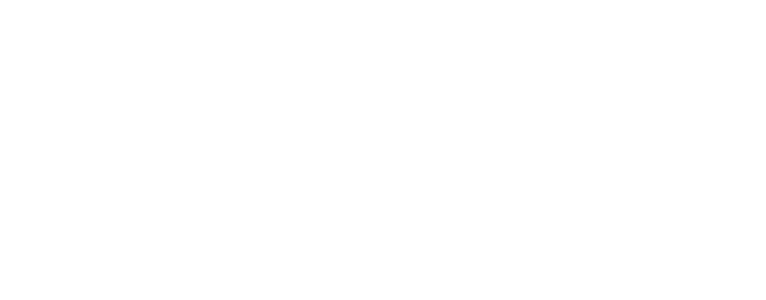
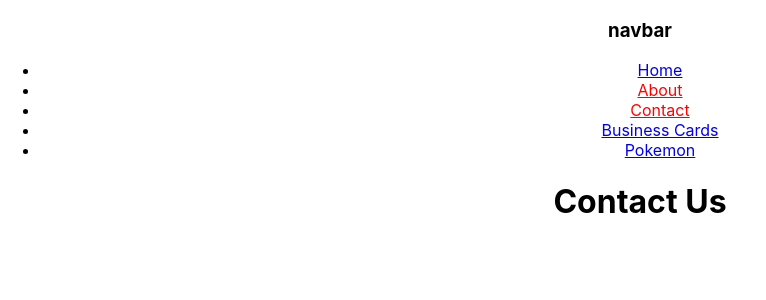
Before and after one commit to KiranWarren/coder-academy-course, a React (Create React App) app in the folder term-3/reactjs-forms/: page /about/contact in a window 1280 px wide. Before the commit this address had no page. Shown: the top 300 px of the page, without its empty margins (0-766 px from the left). Built offline with nearby package versions, Linux system fonts and the light colour scheme; the HTML template or start-up script is replaced by a standard one.

Commit message:
added navbar

```diff
--- a/term-3/reactjs-forms/src/App.js
+++ b/term-3/reactjs-forms/src/App.js
@@ -1,19 +1,24 @@
 import "./App.css";
+import NavBar from "./components/NavBar";
 import HomePage from "./pages/HomePage";
 import AboutPage from "./pages/AboutPage";
 import ContactPage from "./pages/ContactPage";
 import PokemonFetcherPage from "./pages/PokemonFetcherPage";
 import BusinessCardPage from "./pages/BusinessCardPage";
-import { Route, Routes } from "react-router-dom";
+import { Route, Routes, Outlet } from "react-router-dom";
 
 function App() {
   return (
     <div className="App">
+      <NavBar />
       <Routes>
         <Route path="/" element={<HomePage />} />
-        <Route path="/about" element={<AboutPage />} />
+        <Route path="/about" element={<Outlet />}>
+          <Route index element={<AboutPage />} />
+          <Route path="contact" element={<ContactPage />} />
+        </Route>
         <Route path="/pokemon" element={<PokemonFetcherPage />} />
-        <Route path="/contact" element={<ContactPage />} />
+        <Route path="/about/contact" element={<ContactPage />} />
         <Route path="/cards" element={<BusinessCardPage />} />
       </Routes>
     </div>
--- /dev/null
+++ b/term-3/reactjs-forms/src/components/NavBar.jsx
@@ -0,0 +1,26 @@
+// import { Link } from "react-router-dom";
+import { NavLink } from "react-router-dom";
+
+export default function NavBar() {
+    return (
+        <nav>
+            <h3>navbar</h3>
+            <ul>
+                <li><NavLink to='/' style={({isActive}) => isActive ? {color:"red"} : undefined}>Home</NavLink></li>
+                <li><NavLink to='/about' style={({isActive}) => isActive ? {color:"red"} : undefined}>About</NavLink></li>
+                <li><NavLink to='/about/contact' style={({isActive}) => isActive ? {color:"red"} : undefined}>Contact</NavLink></li>
+                <li><NavLink to='/cards' style={({isActive}) => isActive ? {color:"red"} : undefined}>Business Cards</NavLink></li>
+                <li><NavLink to='/pokemon' style={({isActive}) => isActive ? {color:"red"} : undefined}>Pokemon</NavLink></li>
+            </ul>
+
+
+            {/* <ul>
+                <li><Link to='/'>Home</Link></li>
+                <li><Link to='/about'>About</Link></li>
+                <li><Link to='/about/contact'>Contact</Link></li>
+                <li><Link to='/cards'>Business Cards</Link></li>
+                <li><Link to='/pokemon'>Pokemon</Link></li>
+            </ul> */}
+        </nav>
+    )
+}
--- a/term-3/reactjs-forms/src/pages/BusinessCardPage.jsx
+++ b/term-3/reactjs-forms/src/pages/BusinessCardPage.jsx
@@ -1,4 +1,4 @@
-import BusinessCardParent from "../components/BusinessCardParent";
+import BusinessCardParent from "../components/BusinessCardParent"
 
 export default function BusinessCardPage(props) {
     return (
--- a/term-3/reactjs-forms/src/pages/ContactPage.jsx
+++ b/term-3/reactjs-forms/src/pages/ContactPage.jsx
@@ -1,7 +1,7 @@
 export default function ContactPage(props) {
     return (
         <div>
-            <h1>Contact Page</h1>
+            <h1>Contact Us</h1>
         </div>
     )
 }
```
